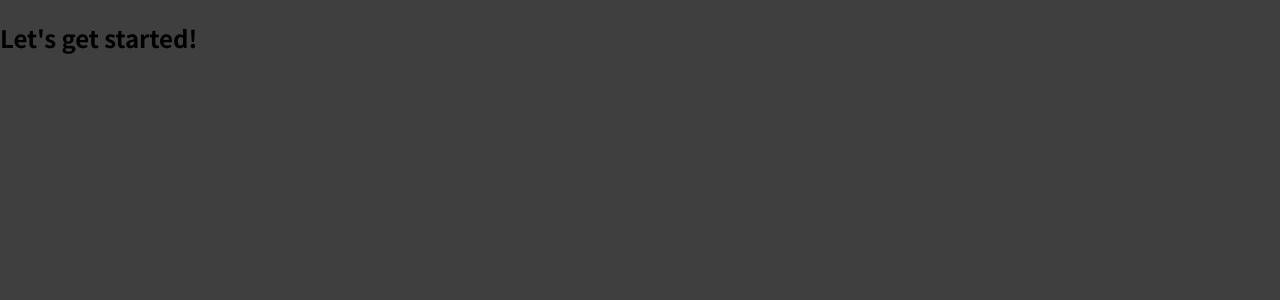
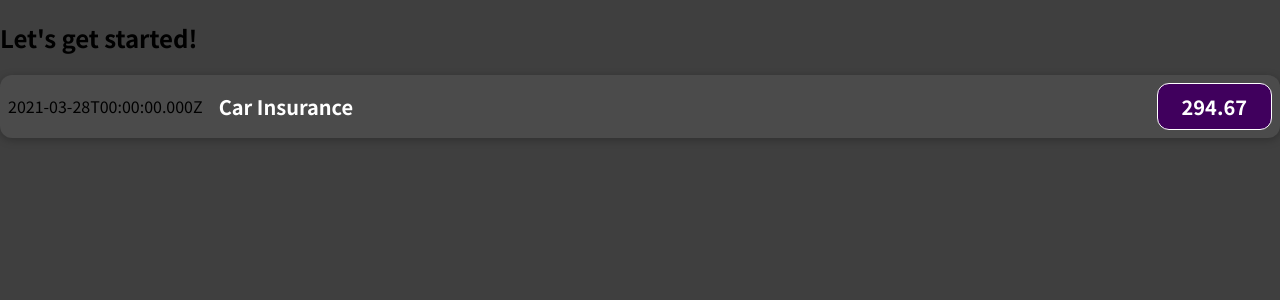
Before and after one commit to EunjiKU/Udemy-React, a JavaScript app in the folder 01-starting-setup/: page / in a window 1280 px wide. Shown: the top 300 px of the page. Built offline with nearby package versions, Linux system fonts and the light colour scheme.

Commit message:
섹선3 - 37까지

```diff
--- a/01-starting-setup/src/App.js
+++ b/01-starting-setup/src/App.js
@@ -1,7 +1,10 @@
+import ExpenseItem from './components/ExpenseItem';
+
 function App() {
   return (
     <div>
       <h2>Let's get started!</h2>
+      <ExpenseItem></ExpenseItem>
     </div>
   );
 }
--- /dev/null
+++ b/01-starting-setup/src/components/ExpenseItem.css
@@ -0,0 +1,56 @@
+.expense-item {
+  display: flex;
+  justify-content: space-between;
+  align-items: center;
+  box-shadow: 0 2px 8px rgba(0, 0, 0, 0.25);
+  padding: 0.5rem;
+  margin: 1rem 0;
+  border-radius: 12px;
+  background-color: #4b4b4b;
+}
+
+.expense-item__description {
+  display: flex;
+  flex-direction: column;
+  gap: 1rem;
+  align-items: flex-end;
+  flex-flow: column-reverse;
+  justify-content: flex-start;
+  flex: 1;
+}
+
+.expense-item h2 {
+  color: #3a3a3a;
+  font-size: 1rem;
+  flex: 1;
+  margin: 0 1rem;
+  color: white;
+}
+
+.expense-item__price {
+  font-size: 1rem;
+  font-weight: bold;
+  color: white;
+  background-color: #40005d;
+  border: 1px solid white;
+  padding: 0.5rem;
+  border-radius: 12px;
+}
+
+@media (min-width: 580px) {
+  .expense-item__description {
+    flex-direction: row;
+    align-items: center;
+    justify-content: flex-start;
+    flex: 1;
+  }
+
+  .expense-item__description h2 {
+    font-size: 1.25rem;
+  }
+
+  .expense-item__price {
+    font-size: 1.25rem;
+    padding: 0.5rem 1.5rem;
+  }
+}
--- /dev/null
+++ b/01-starting-setup/src/components/ExpenseItem.js
@@ -0,0 +1,19 @@
+import './ExpenseItem.css';
+
+function ExpenseItem() {
+  const expenseDate = new Date(2021, 2, 28);
+  const expenseTitle = 'Car Insurance';
+  const expenseAmout = 294.67;
+  return (
+    <div className="expense-item">
+      {/* Date객체이기 때문에 toISOString 메서드로 문자열로 출력 */}
+      <div>{ expenseDate.toISOString() }</div>
+      <div className="expense-item__description">
+        <h2>{ expenseTitle }</h2>
+        <div className="expense-item__price">{ expenseAmout }</div>
+      </div>
+    </div>
+  )
+}
+
+export default ExpenseItem;
```
